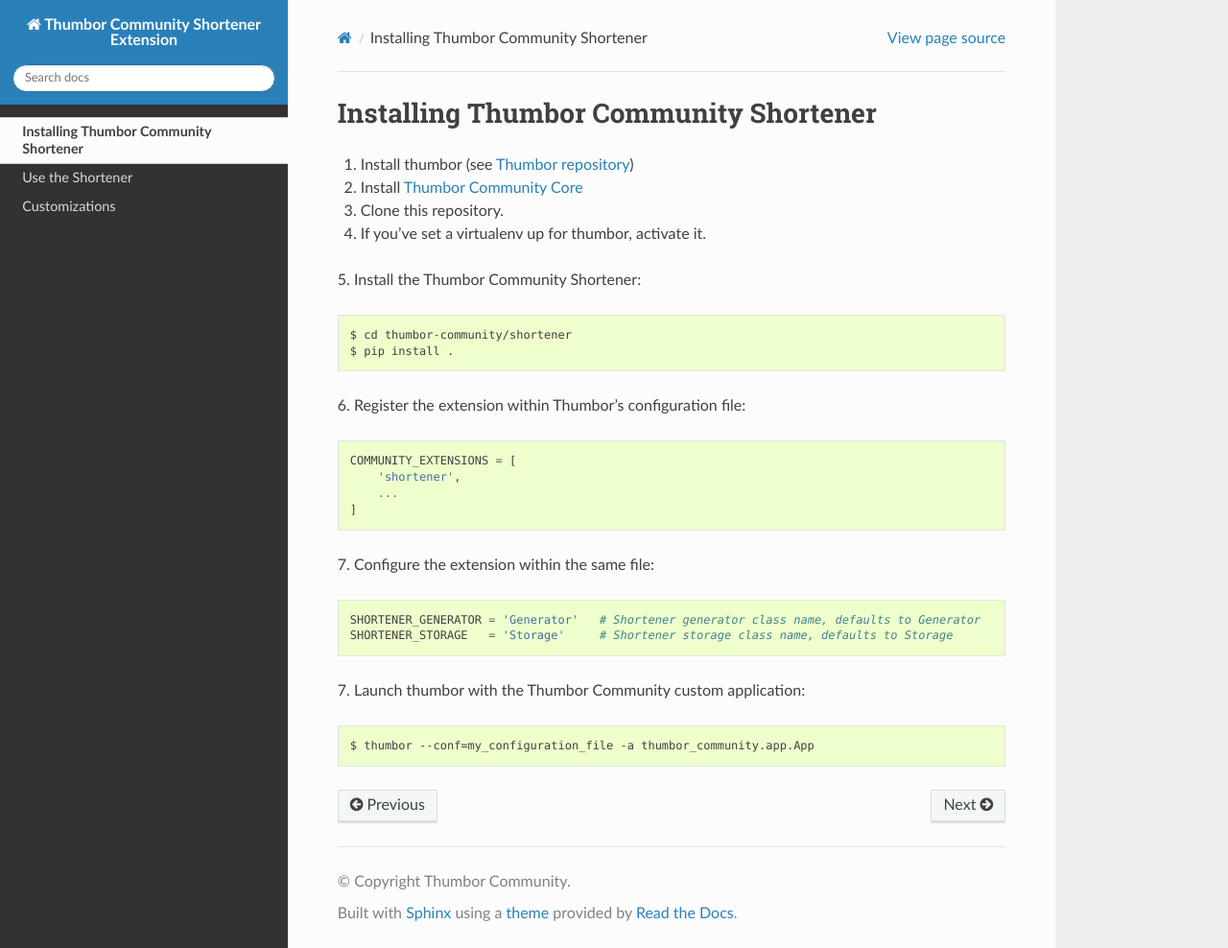
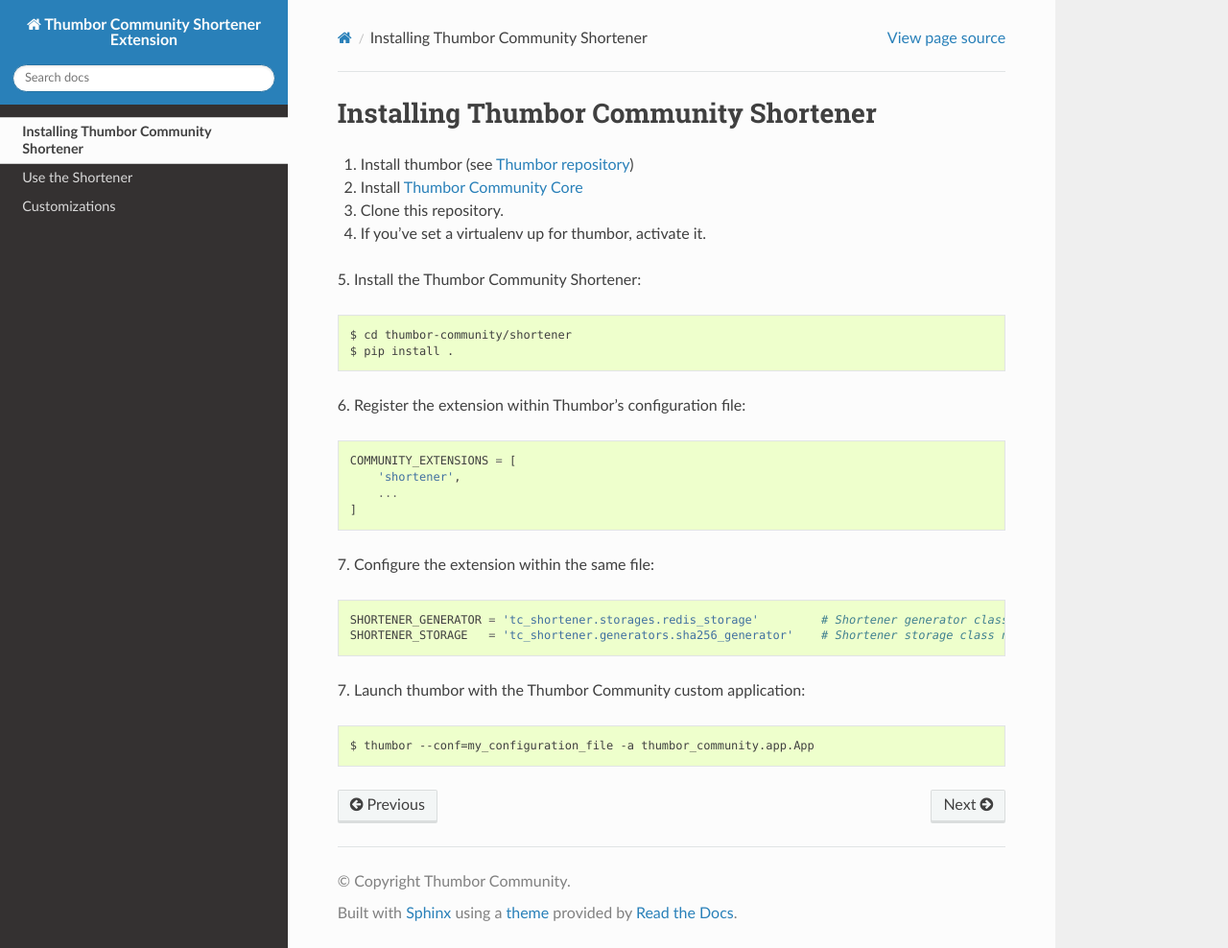
Before and after one commit to thumbor-community/shortener, a Sphinx documentation site: the page built from docs/installing.rst, in a window 1280 px wide and 988 px high. Shown: the whole window at 96% size. Built offline with Sphinx 7.4.7 and the Read the Docs theme 2.0.0, drawn with Linux system fonts in a browser that asks for light colours.

Commit message:
Fixed default values in conf doc

```diff
--- a/docs/installing.rst
+++ b/docs/installing.rst
@@ -19,8 +19,8 @@
 
 7. Configure the extension within the same file:
 ::
-    SHORTENER_GENERATOR = 'Generator'   # Shortener generator class name, defaults to Generator
-    SHORTENER_STORAGE   = 'Storage'     # Shortener storage class name, defaults to Storage
+    SHORTENER_GENERATOR = 'tc_shortener.storages.redis_storage'         # Shortener generator class name
+    SHORTENER_STORAGE   = 'tc_shortener.generators.sha256_generator'    # Shortener storage class name
 
 7. Launch thumbor with the Thumbor Community custom application:
 ::
```
